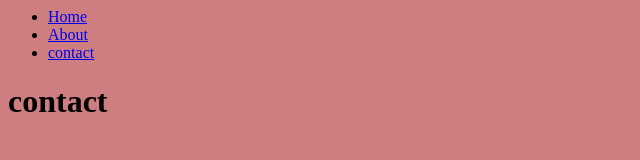
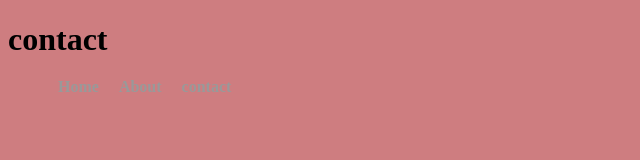
Before and after one commit to jisoooh97/Web-design-fundamentals, a plain HTML site: page contact.html in a window 1280 px wide. Shown: the whole page, without its empty margins (0-640 px from the left). Drawn offline with Linux system fonts and the light colour scheme.

Commit message:
add awesome navbar and learned some new css stuff

```diff
--- a/contact.html
+++ b/contact.html
@@ -1,3 +1,4 @@
+<!DOCTYPE html>
 <html>
 
 <head>
@@ -6,7 +7,7 @@
 </head>
 
 <body>
-
+    <h1>contact</h1>
     <nav>
         <ul>
             <li><a href="index.html">Home</a></li>
@@ -15,7 +16,6 @@
 
         </ul>
     </nav>
-    <h1>contact</h1>
 </body>
 
 </html>
--- a/css/style.css
+++ b/css/style.css
@@ -7,6 +7,45 @@ body {
     border: 1px solid #000000;
     padding: 20px;
     margin: 0 auto 0 auto;
+}
+
+
+/* for main nav */
+
+li {
+    display: inline;
+}
+
+li {
+    margin: 0;
+    padding: 0 0 20px 10px;
+}
+
+li ul, li li {
+    margin: 0;
+    padding: 0;
+    display: inline;
+    list-style-type: none;
+}
+
+li a:link, li a:visited {
+    float: left;
+    line-height: 14px;
+    font-weight: bold;
+    margin: 0 10px 4px 10px;
+    text-decoration: none;
+    color: #999;
+}
+
+li a:link#current, li a:visited#current, li a:hover {
+    border-bottom: 4px solid #000;
+    padding-bottom: 2px;
+    background: transparent;
+    color: #000;
+}
+
+li a:hover {
+    color: #000;
 }
 
 .red-box {
```
Also changed, not shown: about.html (+3 -2 lines), index.html (+1 -0 lines), 1 other file.
